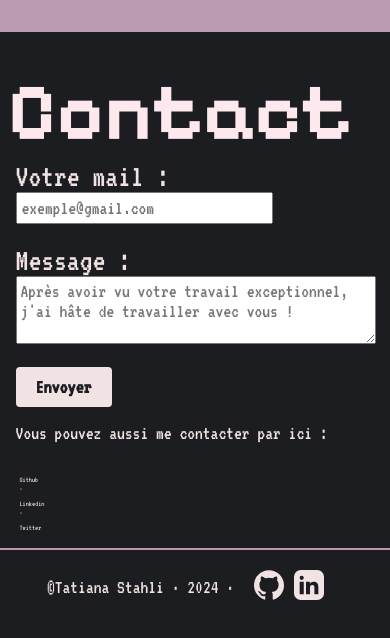
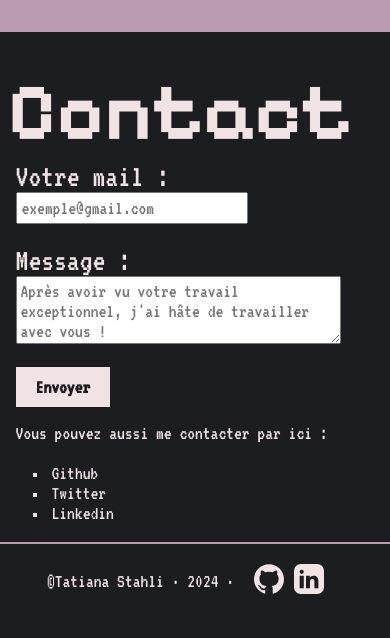
Before and after one commit to tatiana-sthl/portfolio2024, a React (Create React App) app: page /contact in a window 390 px wide. Shown: the top 638 px of the page. Built offline with nearby package versions, Linux system fonts and the light colour scheme.

Commit message:
finish contact responsive

```diff
--- a/src/pages/Contact.js
+++ b/src/pages/Contact.js
@@ -2,9 +2,6 @@ import React from 'react';
 import '../styles/pages/_contact.scss';
 import ContactForm from '../components/ContactForm';
 
-/* TODO :
-    - faire le responsive
-*/
 
 function Contact() {
     return (
@@ -17,9 +14,25 @@ function Contact() {
             </div>
             <div className='contactRS'>
               <h4>Vous pouvez aussi me contacter par ici :</h4>
-              <a href='https://github.com/tatiana-sthl' target="_blank" rel="noreferrer">Github</a><p>·</p>
-              <a href='https://www.linkedin.com/in/tatiana-stahli/' target="_blank" rel="noreferrer">Linkedin</a><p>·</p>
-              <a href='https://twitter.com/ThathiDev' target="_blank" rel="noreferrer">Twitter</a>
+              <div className='RSLink'>
+                <a href='https://github.com/tatiana-sthl' target="_blank" rel="noreferrer">Github</a><p>·</p>
+                <a href='https://www.linkedin.com/in/tatiana-stahli/' target="_blank" rel="noreferrer">Linkedin</a><p>·</p>
+                <a href='https://twitter.com/ThathiDev' target="_blank" rel="noreferrer">Twitter</a>
+              </div>
+              <div className='RSLinkMobile'>
+                <ul>
+                  <li className='RSLinkMobileLi'>
+                    <a href='https://github.com/tatiana-sthl' target="_blank" rel="noreferrer">Github</a>
+                  </li>
+                  <li className='RSLinkMobileLi'>
+                    <a href='https://twitter.com/ThathiDev' target="_blank" rel="noreferrer">Twitter</a>
+                  </li>
+                  <li className='RSLinkMobileLi'>
+                    <a href='https://www.linkedin.com/in/tatiana-stahli/' target="_blank" rel="noreferrer">Linkedin</a>
+                  </li>
+                </ul>
+              </div>
+
             </div>
       </>
     )
--- a/src/styles/pages/_contact.scss
+++ b/src/styles/pages/_contact.scss
@@ -1,13 +1,7 @@
 @import '../base.scss';
 
 .contactTitle {
-    text-align: center;
-    font-size: 4vw;
-    color: rgb(253, 232, 237);
     margin: 0 3vw 0 2vw;
-    display: flex;
-    align-items: baseline;
-    justify-content: space-between;
 }
 
 .contactForm {
@@ -34,8 +28,9 @@
 
 .input, .textarea {
     font-family: $font-p ;
-    width: 100%;
+    width: 90%;
     padding: 1vw;
+    margin-right: 2vw;
     font-size: 1.5vw;
 }
 
@@ -48,10 +43,9 @@
 .button {
     background-color: $tertiary-color;
     color: $primary-color;
-    font-size: 20px;
+    font-size: 2vw;
     padding: 10px 20px;
     border: none;
-    border-radius: 4px;
     cursor: pointer;
     font-weight: bold;
     font-family: $font-p;
@@ -69,7 +63,7 @@
 
 .contactRS {
     display: flex;
-    margin: 4vw;
+    margin: 4vw 0 1vw 4vw;
 
     & h4 {
         font-size: 2vw;
@@ -102,6 +96,14 @@
         font-size: 2vw;
         margin: 0 1vw;
     }
+}
+
+.RSLink {
+    display: flex;
+}
+
+.RSLinkMobile {
+    display: none;
 }
 
 /*mobile responsive*/
@@ -140,6 +142,31 @@
         font-size: 5vw;
     }
 
+    .button {
+        font-size: 5vw;
+    }
+
+    .contactRS h4 {
+        margin-bottom: 1vw;
+    }
+
+    .RSLink {
+        display: none;
+    }
+
+    .RSLinkMobile {
+        display: flex;
+
+
+        & a {
+            font-size: 5vw;
+        }
+    }
+
+    .RSLinkMobileLi {
+        margin: 0;
+        list-style: square;
+    }
 
 
 }
```
